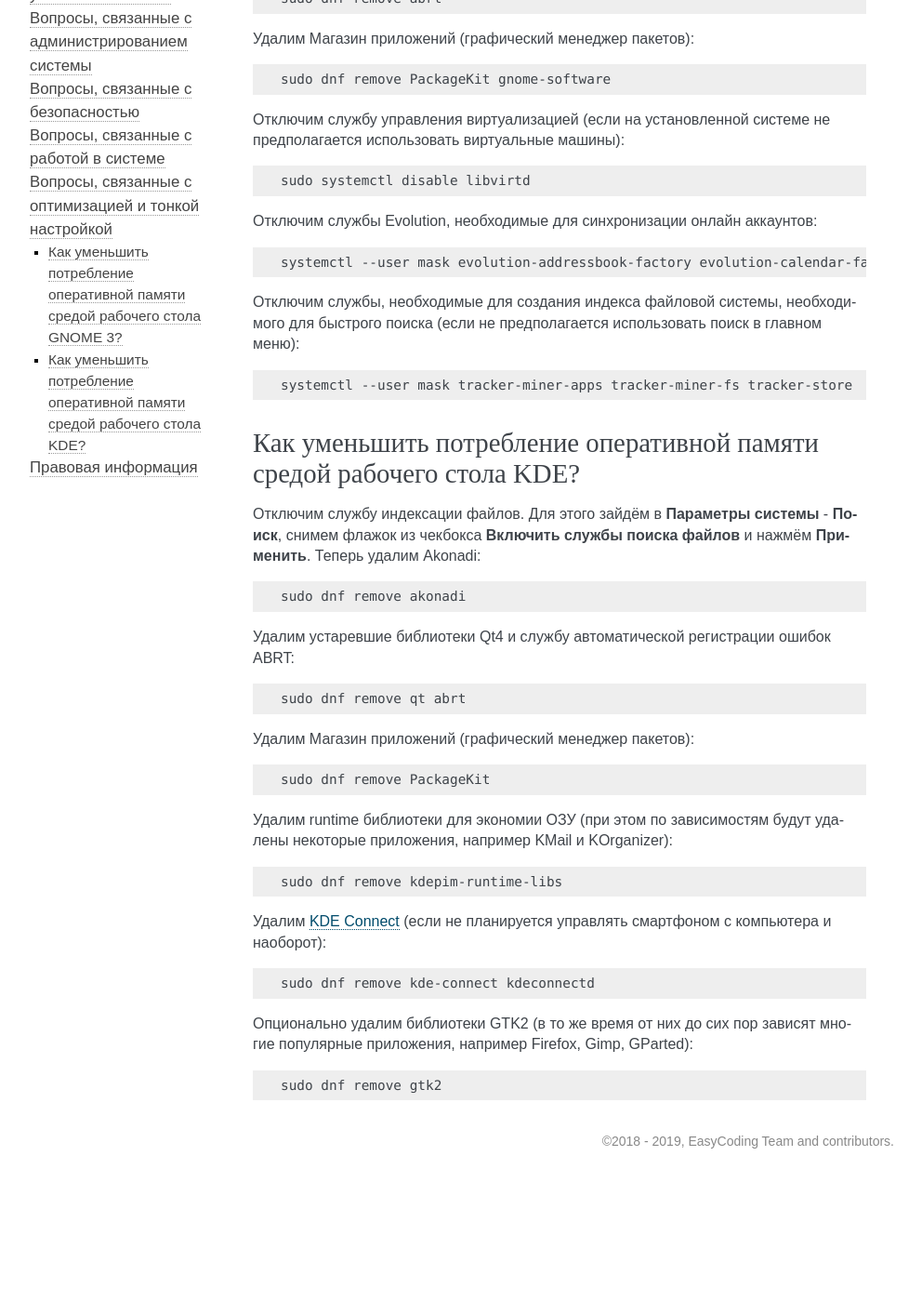
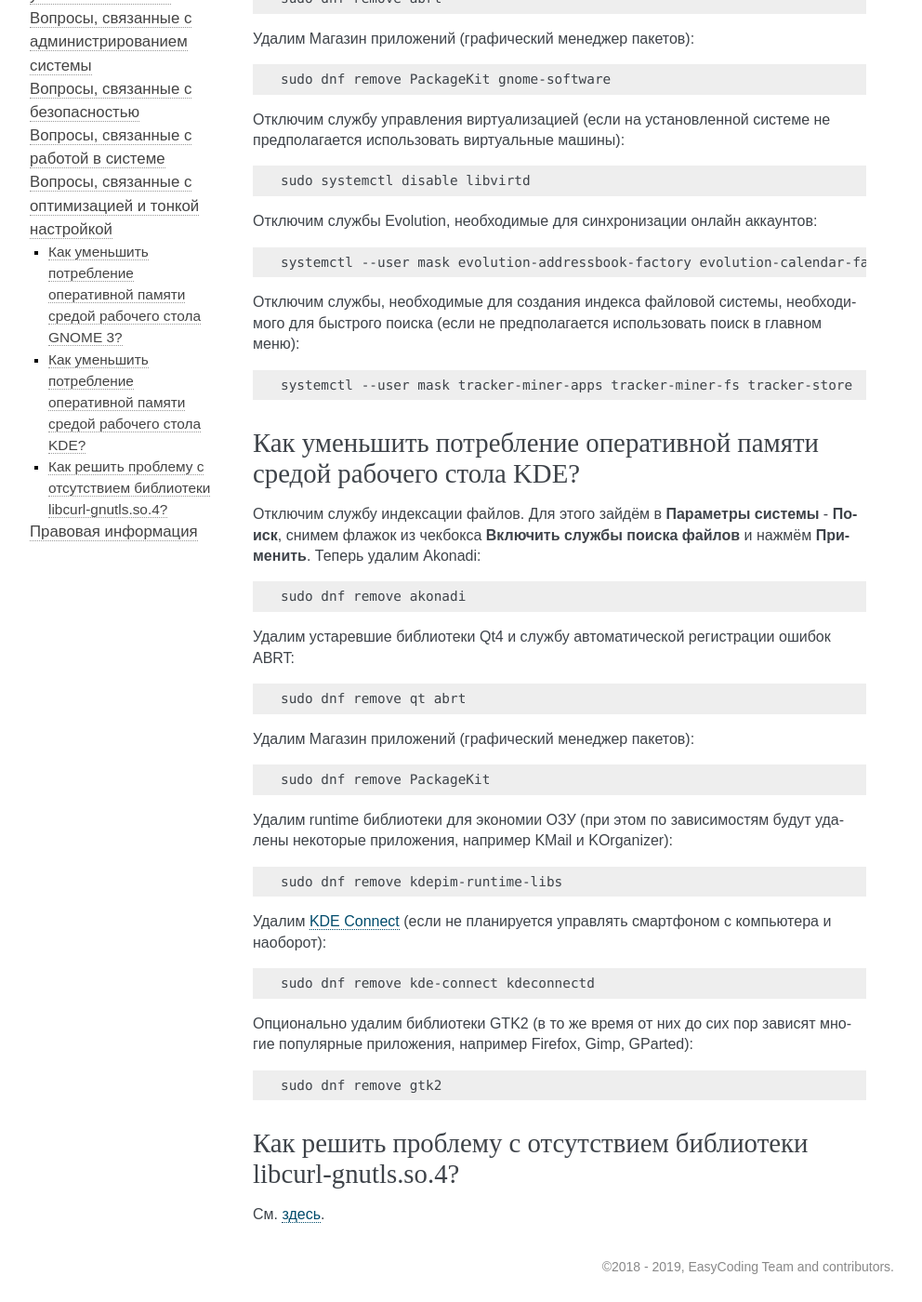
Before and after one commit to RussianFedora/FAQ, a Sphinx documentation site: the page built from source/tips-and-tricks.rst, in a window 1280 px wide and 1400 px high, scrolled down 309 px. Shown: the whole window at 93% size, without its empty margins (148-1140 px from the left). Built offline with Sphinx 7.4.7, drawn with Linux system fonts in a browser that asks for light colours; before the commit the page ends 1574 px from its top, so only the background shows below that.

Commit message:
Moved libcurl question to Tips and Tricks.

```diff
--- a/source/tips-and-tricks.rst
+++ b/source/tips-and-tricks.rst
@@ -88,3 +88,11 @@
 .. code-block:: bash
 
     sudo dnf remove gtk2
+
+.. index:: bug, missing library, libcurl-gnutls
+.. _libcurl-workaround:
+
+Как решить проблему с отсутствием библиотеки libcurl-gnutls.so.4?
+=====================================================================
+
+См. `здесь <https://www.easycoding.org/2018/04/03/reshaem-problemu-otsutstviya-libcurl-gnutls-v-fedora.html>`__.
```
Also changed, not shown: source/using-system.rst (+0 -8 lines).
